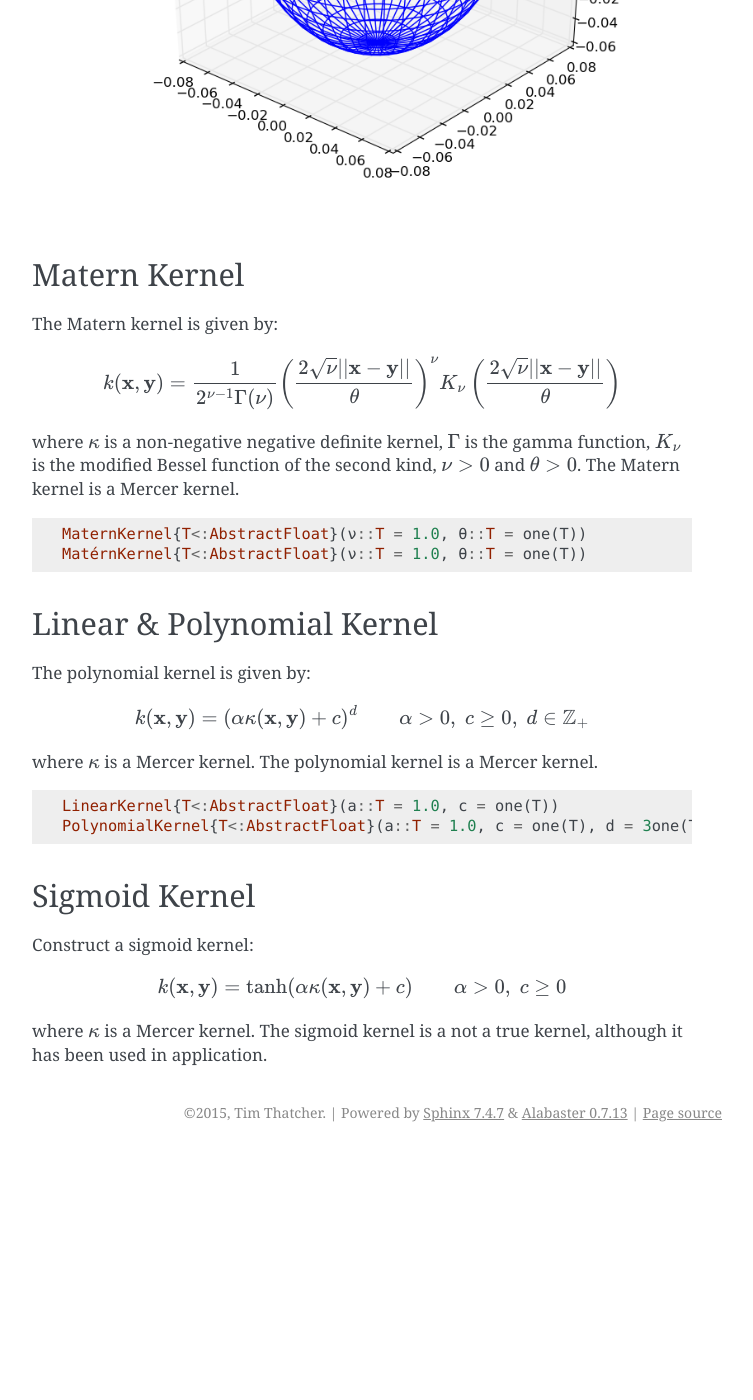
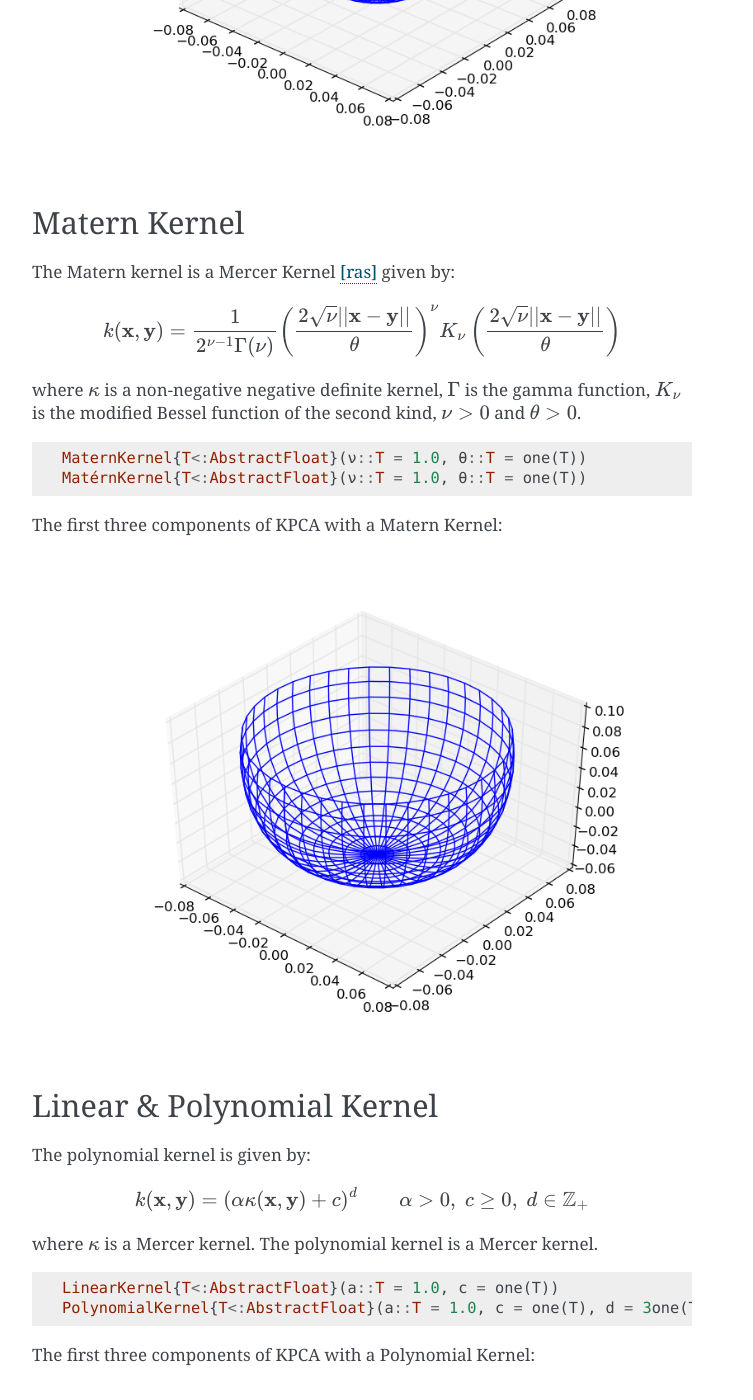
Before and after one commit to trthatcher/MLKernels.jl, a Sphinx documentation site: the page built from doc/kernels.rst, in a window 1280 px wide and 1400 px high, scrolled down 6392 px. Shown: the whole window, without its empty margins (388-1141 px from the left). Built offline with Sphinx 7.4.7, drawn with Linux system fonts in a browser that asks for light colours; before the commit the page ends 7544 px from its top, so only the background shows below that; some of the changed text lies outside the part shown.

Commit message:
Added diagrams

```diff
--- a/doc/index.rst
+++ b/doc/index.rst
@@ -27,6 +27,6 @@ Citations
 
 .. [bou] Bouboulis P. 2014. *Academic Press Library in Signal Processing, Volume 1: Array and Statistical Signal Processing (1st ed.)*. Academic Press. Chapter 17, Online Learning in Reproducing Kernel Hilbert Spaces; p. 883-987.
 
-.. [ram] Rasmussen C, Williams CKI. 2005. *Gaussian Processes for Machine Learning (Adaptive Computation and Machine Learning)*. The MIT Press. Chapter 4, Covariance Functions; p. 79-104.
+.. [ras] Rasmussen C, Williams CKI. 2005. *Gaussian Processes for Machine Learning (Adaptive Computation and Machine Learning)*. The MIT Press. Chapter 4, Covariance Functions; p. 79-104.
 
 .. _MLKernels.jl: https://github.com/trthatcher/MLKernels.jl
--- a/doc/kernels.rst
+++ b/doc/kernels.rst
@@ -129,7 +129,7 @@ The first three components of KPCA with a Chi-Squared kernel:
 Gaussian Kernel
 ...............
 
-The Gaussian kernel is given by:
+The Gaussian kernel is an isotropic Mercer kernel given by:
 
 .. math::
 
@@ -149,6 +149,7 @@ The first three components of KPCA with a Gaussian Kernel:
 
 .. image:: images/kernels/gaussian_kernel.png
     :alt: The first three components of KPCA with a Gaussian Kernel.
+
 
 .. _kern-lapla:
 
@@ -230,12 +229,13 @@ The first three components of KPCA with a Rational-Quadratic Kernel:
 .. image:: images/kernels/rational-quadratic_kernel.png
     :alt: The first three components of KPCA with a Rational-Quadratic Kernel.
 
+
 .. _kern-matern:
 
 Matern Kernel
 .............
 
-The Matern kernel is given by:
+The Matern kernel is a Mercer Kernel [ras]_ given by:
 
 .. math::
 
@@ -243,12 +243,18 @@ The Matern kernel is given by:
 
 where :math:`\kappa` is a non-negative negative definite kernel, :math:`\Gamma` is the gamma
 function, :math:`K_{\nu}` is the modified Bessel function of the second kind, :math:`\nu > 0`
-and :math:`\theta > 0`. The Matern kernel is a Mercer kernel.
+and :math:`\theta > 0`.
 
 .. code-block:: julia
 
     MaternKernel{T<:AbstractFloat}(ν::T = 1.0, θ::T = one(T))
     MatérnKernel{T<:AbstractFloat}(ν::T = 1.0, θ::T = one(T))
+
+The first three components of KPCA with a Matern Kernel:
+
+.. image:: images/kernels/matern_kernel.png
+    :alt: The first three components of KPCA with a Matern Kernel.
+
 
 .. _kern-poly:
 
@@ -268,6 +274,11 @@ where :math:`\kappa` is a Mercer kernel. The polynomial kernel is a Mercer kerne
     LinearKernel{T<:AbstractFloat}(a::T = 1.0, c = one(T))
     PolynomialKernel{T<:AbstractFloat}(a::T = 1.0, c = one(T), d = 3one(T))
 
+The first three components of KPCA with a Polynomial Kernel:
+
+.. image:: images/kernels/polynomial_kernel.png
+    :alt: The first three components of KPCA with a Polynomial Kernel.
+
 
 .. _kern-sigmoid:
 
```
Also changed, not shown: other parts of doc/index.rst (+1 -1 lines), other parts of doc/kernels.rst (+0 -2 lines), doc/kernelclasses.rst (+3 -12 lines).
